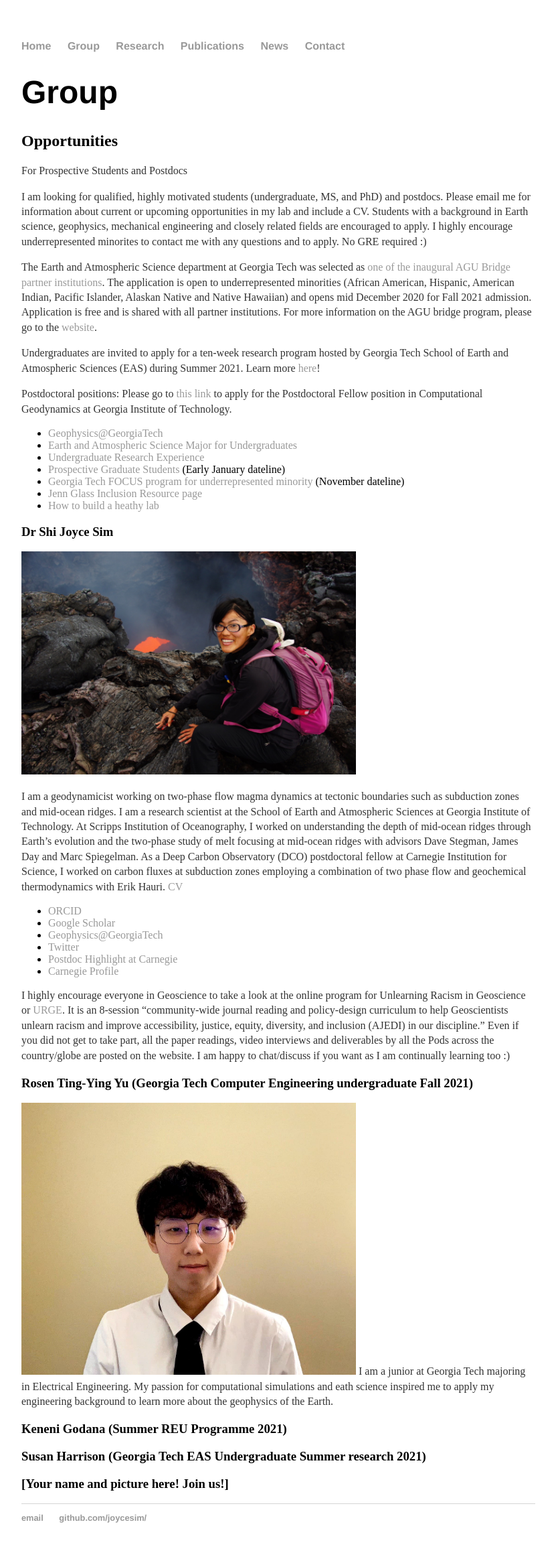
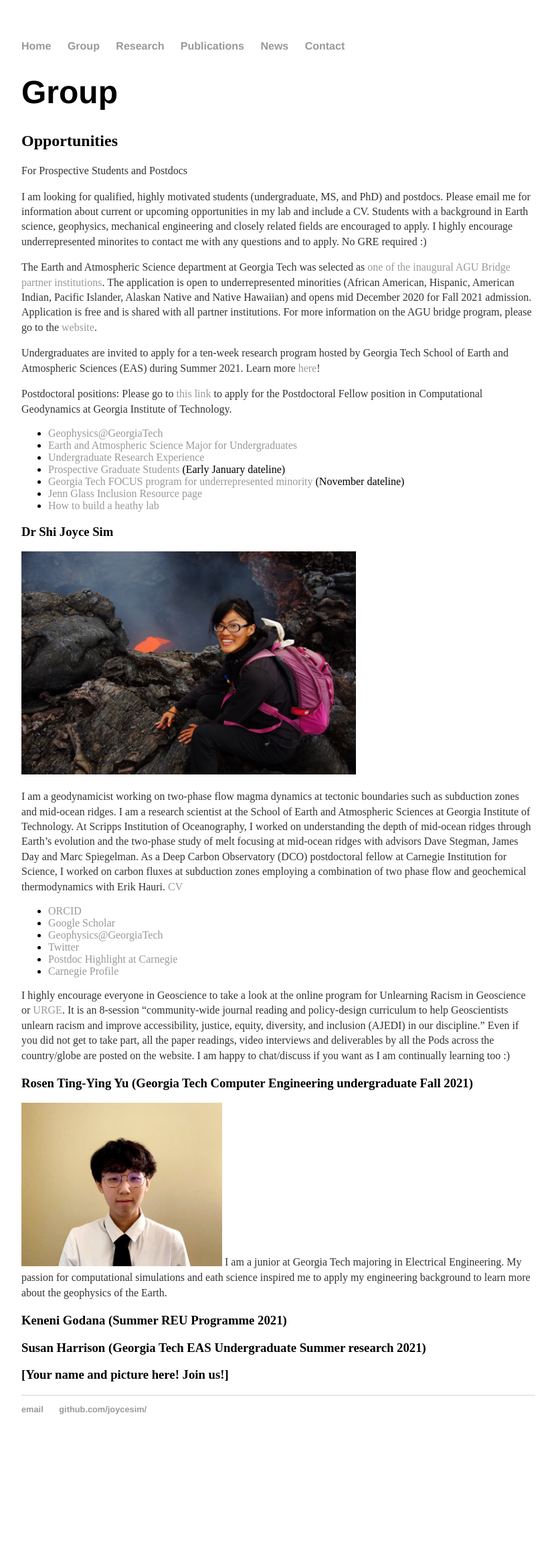
Before and after one commit to joycesim/joycesim.github.io, a Jekyll site: the page built from group/index.md, in a window 1280 px wide. Shown: the whole page at 67% size, without its empty margins (224-1055 px from the left). Built offline with Jekyll 4.4.1, drawn with Linux system fonts in a browser that asks for light colours; after the commit the page ends 2171 px from its top, so only the background shows below that.

Commit message:
Update index.md

```diff
--- a/group/index.md
+++ b/group/index.md
@@ -38,7 +38,7 @@ I am a geodynamicist working on two-phase flow magma dynamics at tectonic bounda
 I highly encourage everyone in Geoscience to take a look at the online program for Unlearning Racism in Geoscience or [URGE](www.urgeoscience.org). It is an 8-session "community-wide journal reading and policy-design curriculum to help Geoscientists unlearn racism and improve accessibility, justice, equity, diversity, and inclusion (AJEDI) in our discipline." Even if you did not get to take part, all the paper readings, video interviews and deliverables by all the Pods across the country/globe are posted on the website. I am happy to chat/discuss if you want as I am continually learning too :)
 
 ### Rosen Ting-Ying Yu (Georgia Tech Computer Engineering undergraduate Fall 2021)
-<img src="/image/Rosenprofilepic.jpg" alt="Rosen" title="Rosen" width="500" />
+<img src="/image/Rosenprofilepic.jpg" alt="Rosen" title="Rosen" width="300" />
 I am a junior at Georgia Tech majoring in Electrical Engineering. My passion for computational simulations and eath science inspired me to apply my engineering background to learn more about the geophysics of the Earth.
 
 ### Keneni Godana (Summer REU Programme 2021)
```
